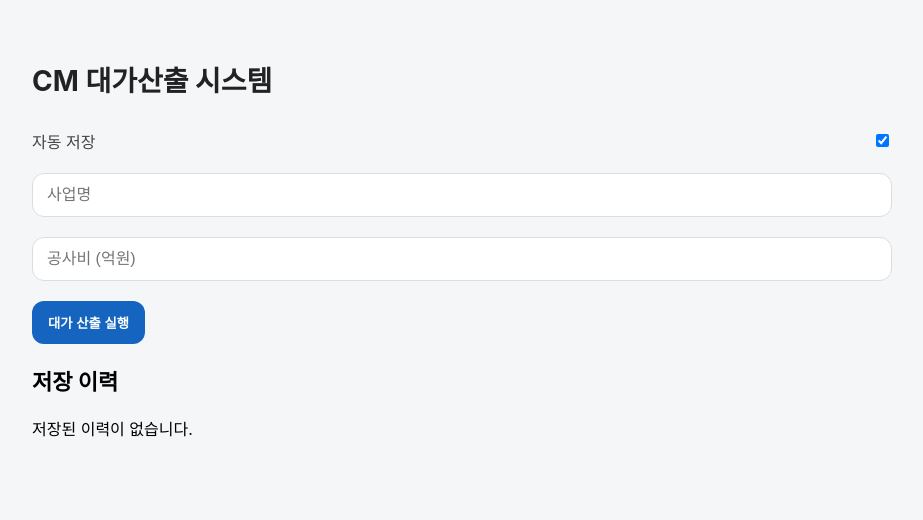
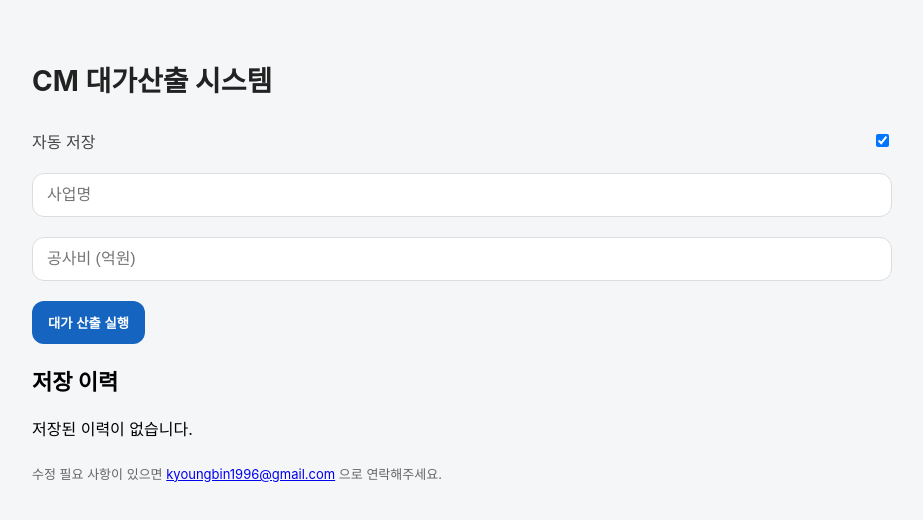
Before and after one commit to kyoungbinkim/jangseonweb, a React (Create React App) app: page / in a window 1280 px wide. Shown: the top 520 px of the page, without its empty margins (178-1101 px from the left). Built offline with nearby package versions, Linux system fonts and the light colour scheme.

Commit message:
Use yooshin.png as favicon/apple-touch-icon and add contact note in page footer

```diff
--- a/public/index.html
+++ b/public/index.html
@@ -2,14 +2,14 @@
 <html lang="en">
   <head>
     <meta charset="utf-8" />
-    <link rel="icon" href="%PUBLIC_URL%/favicon.ico" />
+    <link rel="icon" href="%PUBLIC_URL%/yooshin.png" />
     <meta name="viewport" content="width=device-width, initial-scale=1" />
     <meta name="theme-color" content="#000000" />
     <meta
       name="description"
       content="Web site created using create-react-app"
     />
-    <link rel="apple-touch-icon" href="%PUBLIC_URL%/logo192.png" />
+    <link rel="apple-touch-icon" href="%PUBLIC_URL%/yooshin.png" />
     <!--
       manifest.json provides metadata used when your web app is installed on a
       user's mobile device or desktop. See https://developers.google.com/web/fundamentals/web-app-manifest/
--- a/src/CMScreen.js
+++ b/src/CMScreen.js
@@ -832,6 +832,9 @@ export default function CMScreen() {
                             </div>
                         ))}
                     </div>
+                    <div style={{marginTop: 24, fontSize: 13, color: '#666'}}>
+                        수정 필요 사항이 있으면 <a href="mailto:kyoungbin1996@gmail.com">kyoungbin1996@gmail.com</a> 으로 연락해주세요.
+                    </div>
                 </div>
             </div>
         </div>
```
Also changed, not shown: public/manifest.json.
